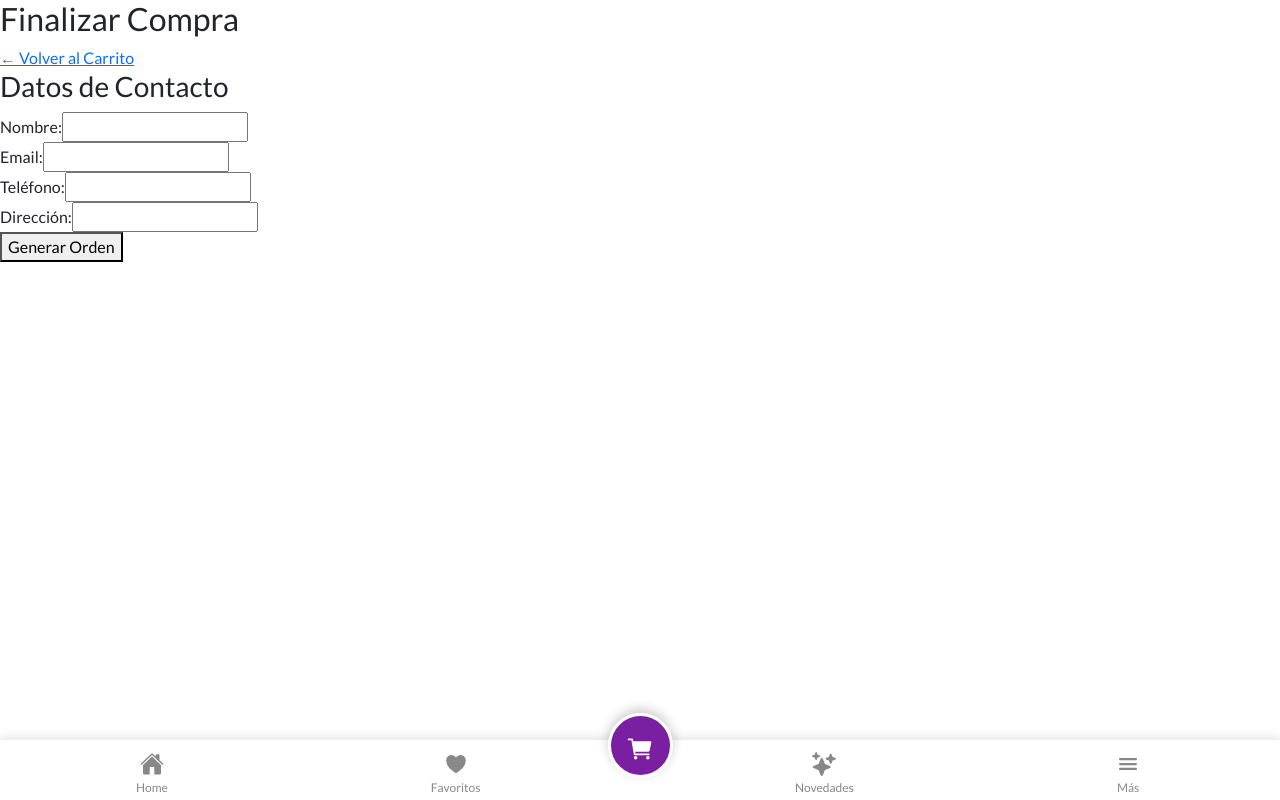
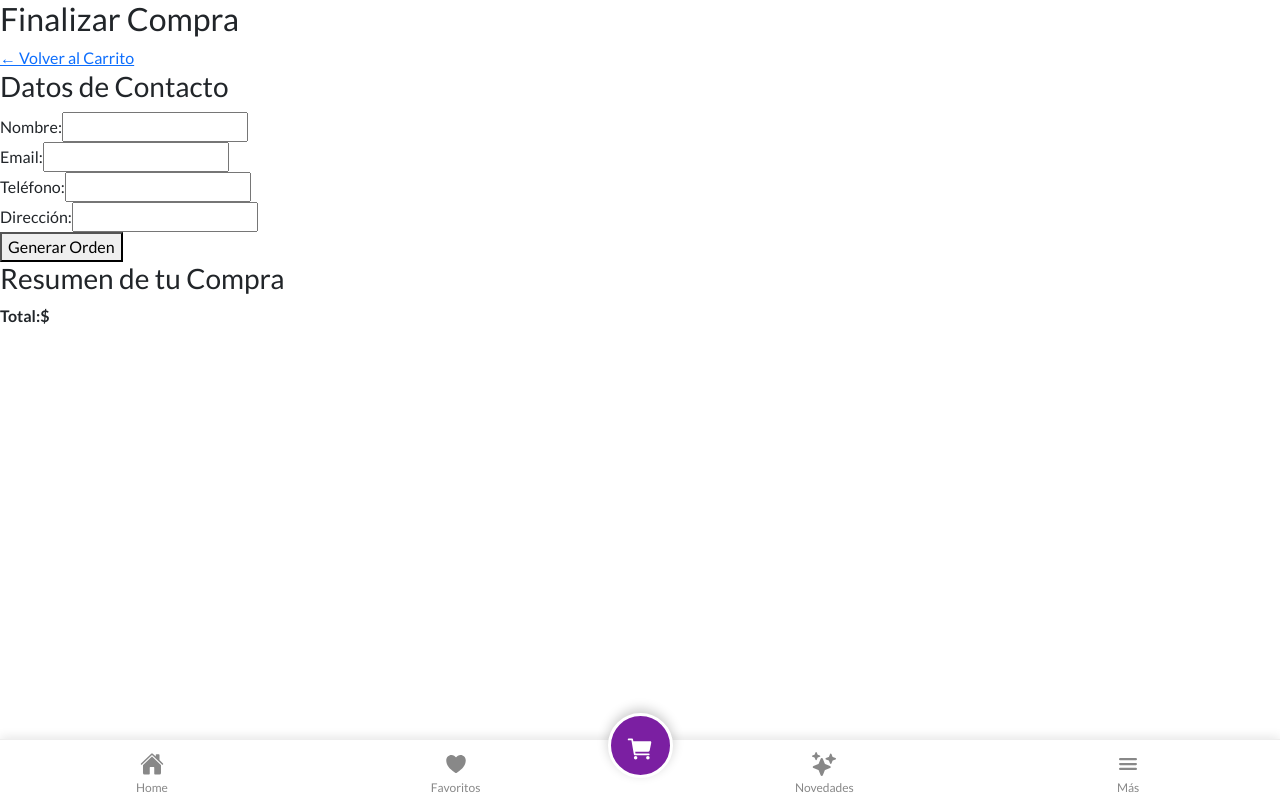
Before and after one commit to joajose8209/proyecto-e-commerce, a React (Vite) app: page /checkout in a window 1280 px wide. Built offline with nearby package versions, Linux system fonts and the light colour scheme.

Commit message:
tarjeta 3

```diff
--- a/src/pages/CheckoutPage.jsx
+++ b/src/pages/CheckoutPage.jsx
@@ -1,5 +1,6 @@
 import React, { useState } from 'react';
-import {Link} from 'react-router-dom'
+import {Link} from 'react-router-dom';
+import {useCart} from '../context/CartContext';
 
 function CheckoutPage() {
 const [formData, setFormData] = useState({
@@ -8,6 +9,8 @@ email: '',
 telefono: '',
 direccion: ''
   });
+
+const {carrito, total} = useCart();
 
 const handleChange = (e) => {
 const { name, value } = e.target;
@@ -24,6 +27,9 @@ return (
 <Link to="/carrito" className='back-to-cart-btn' >
 &larr; Volver al Carrito
 </Link>
+
+<div className="checkout-layout">
+
 <form className="checkout-form">
 <h3>Datos de Contacto</h3>
 <div className="form-group">
@@ -74,6 +80,23 @@ onChange={handleChange}
 Generar Orden
 </button>
 </form>
+
+<div className="resumen-compra">
+<h3>Resumen de tu Compra</h3>
+
+{carrito.map((producto) => (
+<div key={producto.id} className="resumen-item">
+<span>{producto.album} (x{producto.cantidad})</span>
+<span>${producto.precio * producto.cantidad}</span>
+</div>
+))}
+
+<div className="resumen-total">
+<strong>Total:</strong>
+<strong>${total}</strong>
+</div>
+</div>
+</div>
 </div>
 );
 }
```
